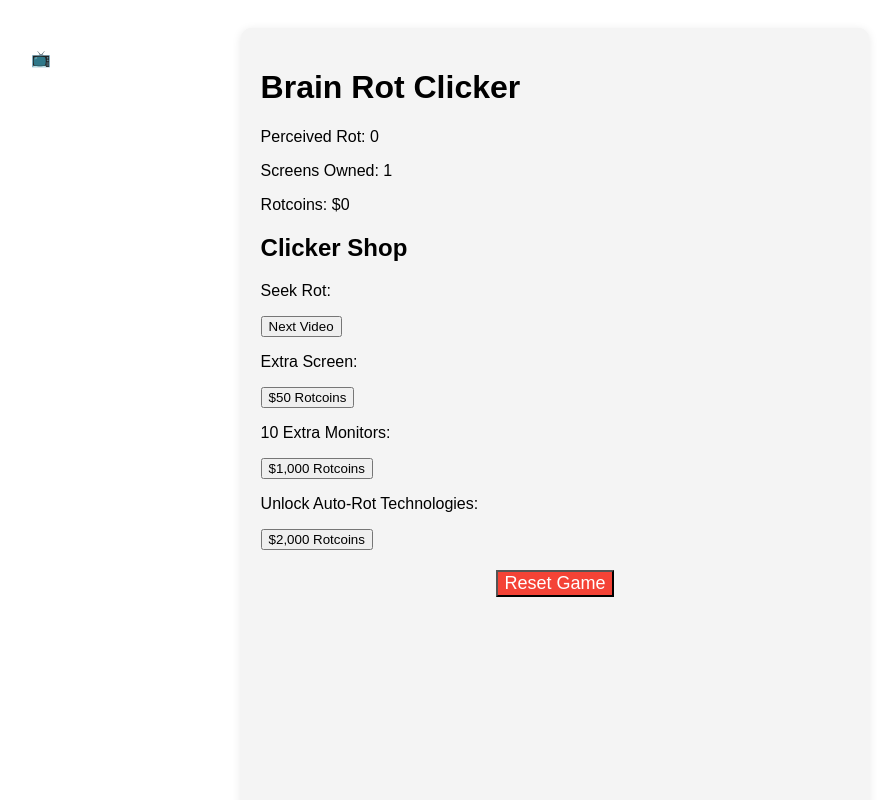
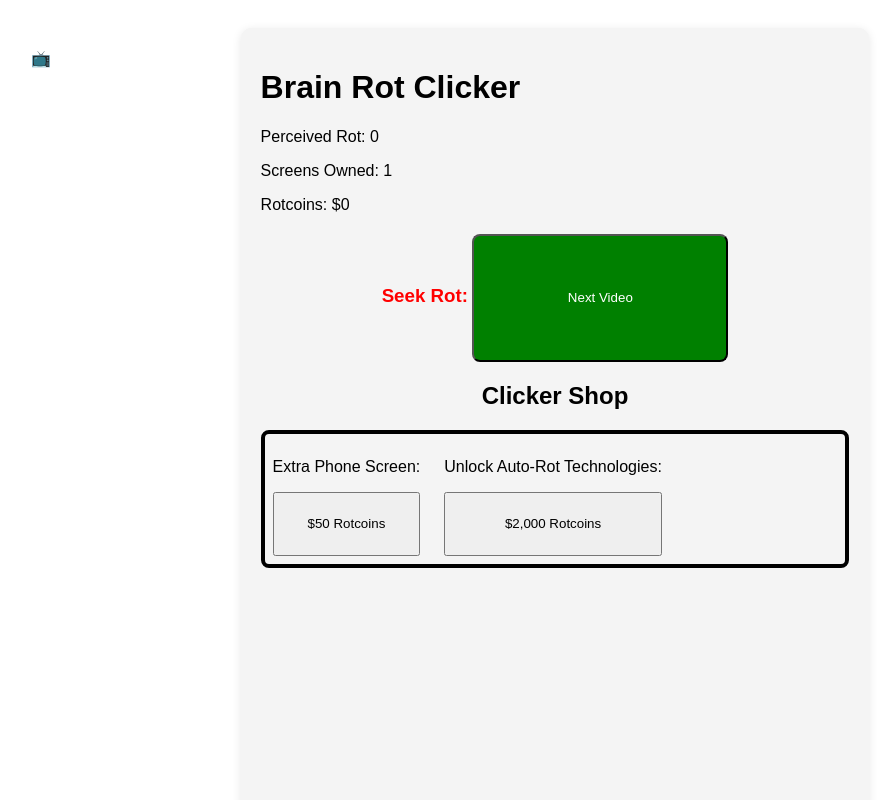
Before and after one commit to litolondon/clickerDemo, a SvelteKit app: page / in a window 1280 px wide. Shown: the top 800 px of the page, without its empty margins (85-965 px from the left). Built offline with nearby package versions, Linux system fonts and the light colour scheme.

Commit message:
Fixed Some Viewports

```diff
--- a/src/routes/+page.svelte
+++ b/src/routes/+page.svelte
@@ -158,6 +158,9 @@
     }
 </script>
 
+<meta name="viewport"
+content="width=device-width, initial-scale=1.0, maximum-scale=1.0, user-scalable=0"/>
+
 <div class="game-grid">
     <!-- Screen Section (Left Margin) -->
     <div class="screens-section">
@@ -185,41 +188,48 @@
 
         </div>
 
-        <!-- Clicker Shop (First Shop) -->
-        <div class="shop">
-            <h2>Clicker Shop</h2>
-            <div class="shop-item">
-                <p class="seek-rot-title">Seek Rot:</p>
+        <div style="justify-self: center;">
+            <h3 style="display: inline; color: red;">Seek Rot:</h3>
             <button
-                    class={videoButtonClicked ? "video-jiggle" : ""}
-                    onclick={increment}>
+                onclick={increment}
+                style="display: in-line; height: 128px; width: 256px; color: white; background-color: green; border-radius: 0.5rem;">
                 Next Video
             </button>
         </div>
+
+        <!-- Clicker Shop (First Shop) -->
+        <h2 style="align-self: center; justify-self: center; text-align: center;">Clicker Shop</h2>
+        <div class="shop">
             <div class="shop-item">
-                <p>Extra Screen: </p>
+                <p>Extra Phone Screen: </p>
                 <button
                     class={user.rotCoins >= user.screenCost ? "can-afford" : "cant-afford"}
-                    onclick={buyScreen}>
+                    onclick={buyScreen}
+                    style="width: 100%; min-height: 64px;">
                     ${formatNumber(user.screenCost)} Rotcoins
                 </button>
             </div>
+
+            {#if user.screens >= 10}
             <div class="shop-item">
-                <p>10 Extra Monitors: </p>
+                <p>Extra Monitor Screen: </p>
                 <button
                     class={user.rotCoins >= user.x10Cost ? "can-afford" : "cant-afford"}
-                    onclick={buyX10}>
+                    onclick={buyX10}
+                    style="width: 100%; min-height: 64px;">
                     ${formatNumber(user.x10Cost)} Rotcoins
                 </button>
             </div>
+            {/if}
 
             <!-- Unlock Auto-Rot Technologies -->
             {#if !user.autoTechUnlocked}
-                <div class="shop-item">
+                <div class="shop-item" id="auto-tech">
                     <p>Unlock Auto-Rot Technologies:</p>
                     <button
                         class={user.rotCoins >= user.autoTechCost ? "can-afford" : "cant-afford"}
-                        onclick={buyAutoTech}>
+                        onclick={buyAutoTech}
+                        style="width: 100%; min-height: 64px;">
                         ${formatNumber(user.autoTechCost)} Rotcoins
                     </button>
                 </div>
@@ -229,22 +239,21 @@
         <!-- Idle Tech Shop (Only Available After Unlocking Auto-Rot Technologies) -->
         {#if user.autoTechUnlocked}
             <div class="tech-upgrades">
-                <h2>Auto-Rot Technologies</h2>
+                <h2 style="justify-self: center;">Auto-Rot Technologies</h2>
+                <div class="shop">
                     <div class="shop-item">
                         <p>Rot Cult Follower:</p>
                         <button
                             class={user.rotCoins >= user.followerCost ? "can-afford" : "cant-afford"}
-                        onclick={buyFollower}>
+                            onclick={buyFollower}
+                            style="width: 100%; min-height: 64px;">
                             ${formatNumber(user.followerCost)} Rotcoins
                         </button>
                     </div>
                 </div>
+
+            </div>
         {/if}
-
-        <!-- Reset Button -->
-        <div class="reset">
-            <button onclick={resetGame}>Reset Game</button>
-        </div>
     </div>
 
     <!-- Cult Followers Section (Right Margin) -->
@@ -257,7 +266,13 @@
             </div>
         {/each}
     </div>
+
+    <!-- Reset Button -->
+    <div class="reset">
+        <button onclick={resetGame}>Reset Game</button>
     </div>
+</div>
+
 
 <style>
     .game-grid {
@@ -304,12 +319,32 @@
 
     .reset {
         margin-top: 20px;
-        text-align: center;
+        grid-column-start: 2;
+        grid-column-end: 2;
+        justify-self: center;
+        align-self: center;
     }
 
     .reset button {
         background-color: #f44336; /* Red */
         color: white;
         font-size: 18px;
+        justify-self: end;
+    }
+
+    .shop {
+        display: flex;
+        grid-template-columns: 1fr 1fr;
+        border: 4px black solid; border-radius: 0.5rem;
+        gap: 8px;
+    }
+
+    .shop-item {
+        margin: 8px;
+        display: f;
+    }
+
+    #auto-tech {
+        align-self: flex-end;
     }
 </style>
```
Lines whose indentation alone changed are shown as unchanged.
